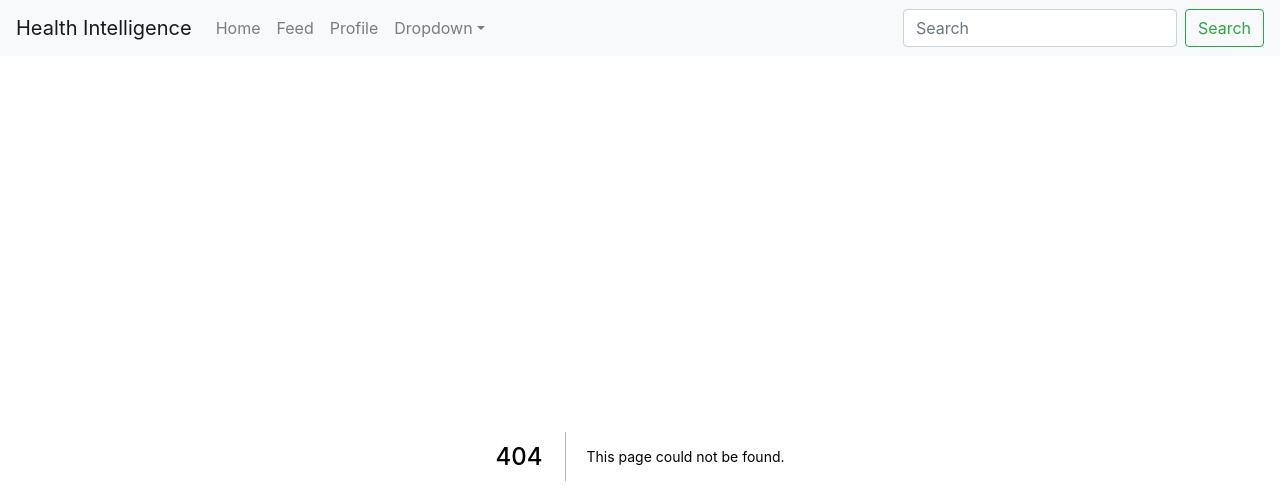
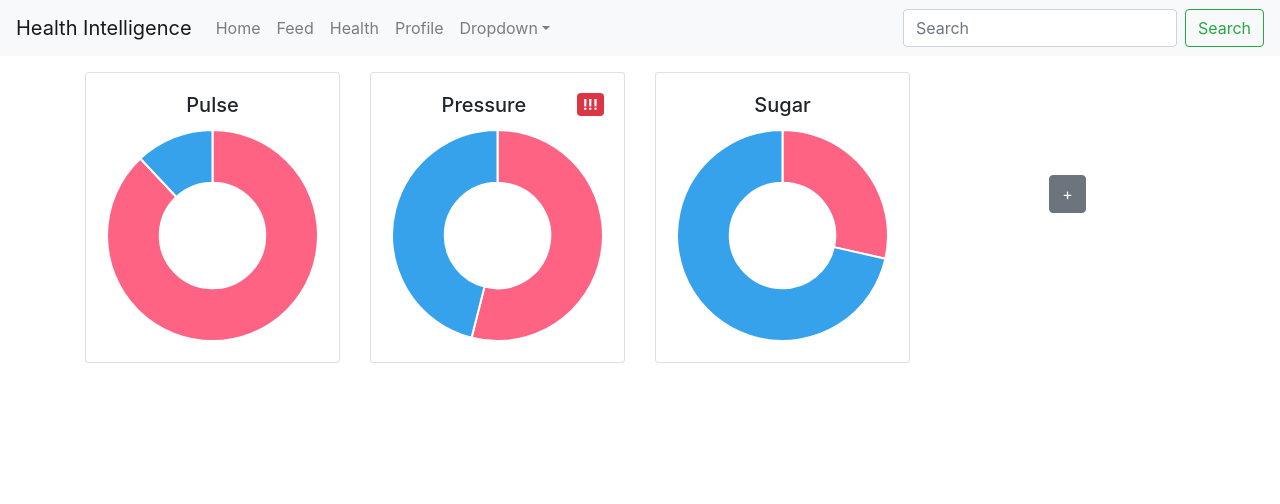
Before and after one commit to eduardvercaemer/itesm-hackathon-health-intelligence, a Next.js app: page /health in a window 1280 px wide. Before the commit this address had no page. Shown: the top 504 px of the page. Built offline with nearby package versions, Linux system fonts and the light colour scheme.

Commit message:
add: health page; metrics

```diff
--- a/components/main-nav.js
+++ b/components/main-nav.js
@@ -20,6 +20,9 @@ export default function MainNav() {
           </Link>
           <Link href="/feed" passHref>
             <Nav.Link>Feed</Nav.Link>
+          </Link>
+          <Link href="/health" passHref>
+            <Nav.Link>Health</Nav.Link>
           </Link>
           <Link href="/profile" passHref>
             <Nav.Link>Profile</Nav.Link>
--- /dev/null
+++ b/pages/health.js
@@ -0,0 +1,96 @@
+import {
+  Button,
+  Container,
+  Row,
+  Col,
+  Badge,
+  Card,
+  Alert,
+} from "react-bootstrap";
+import { Chart, ArcElement } from "chart.js";
+import { Doughnut } from "react-chartjs-2";
+import { useState, useEffect } from "react";
+Chart.register(ArcElement);
+
+const DummyChart = () => {
+  const [data, setData] = useState({
+    labels: ["Red", "Blue"],
+    datasets: [
+      {
+        data: [300, 50],
+        backgroundColor: ["#FF6384", "#36A2EB"],
+      },
+    ],
+  });
+
+  useEffect(() => {
+    const interval = setInterval(() => {
+      const newData = {
+        labels: ["Red", "Blue"],
+        datasets: [
+          {
+            data: [
+              Math.floor(Math.random() * 100),
+              Math.floor(Math.random() * 100),
+            ],
+            backgroundColor: ["#FF6384", "#36A2EB"],
+          },
+        ],
+      };
+      setData(newData);
+    }, 1000);
+    return () => clearInterval(interval);
+  }, []);
+
+  return (
+    <Doughnut
+      data={data}
+      options={{
+        maintainAspectRatio: true,
+        legend: {
+          display: false,
+        },
+      }}
+    />
+  );
+};
+
+const DummyCard = ({ title, children, bigger, badge }) => (
+  <Col sm={12} md={bigger ? 6 : 4} lg={bigger ? 6 : 3} className="mt-3">
+    <Card className="h-100">
+      <Card.Body>
+        <Card.Title className="text-center">
+          {title}
+          {badge && (
+            <Badge variant="danger" className="float-right">
+              {badge}
+            </Badge>
+          )}
+        </Card.Title>
+        {children}
+      </Card.Body>
+    </Card>
+  </Col>
+);
+
+export default function Health() {
+  return (
+    <Container>
+      <Row>
+        {[
+          { name: "Pulse" },
+          { name: "Pressure", badge: "!!!" },
+          { name: "Sugar" },
+        ].map(({ name, badge }) => (
+          <DummyCard key={name} title={name} badge={badge}>
+            <DummyChart />
+          </DummyCard>
+        ))}
+
+        <Col sm={12} md={4} lg={3} className="text-center my-auto mx-auto">
+          <Button variant="secondary" className="mt-3 mb-5">+</Button>
+        </Col>
+      </Row>
+    </Container>
+  );
+}
```
Also changed, not shown: components/main-dashboard.js (+0 -61 lines).
